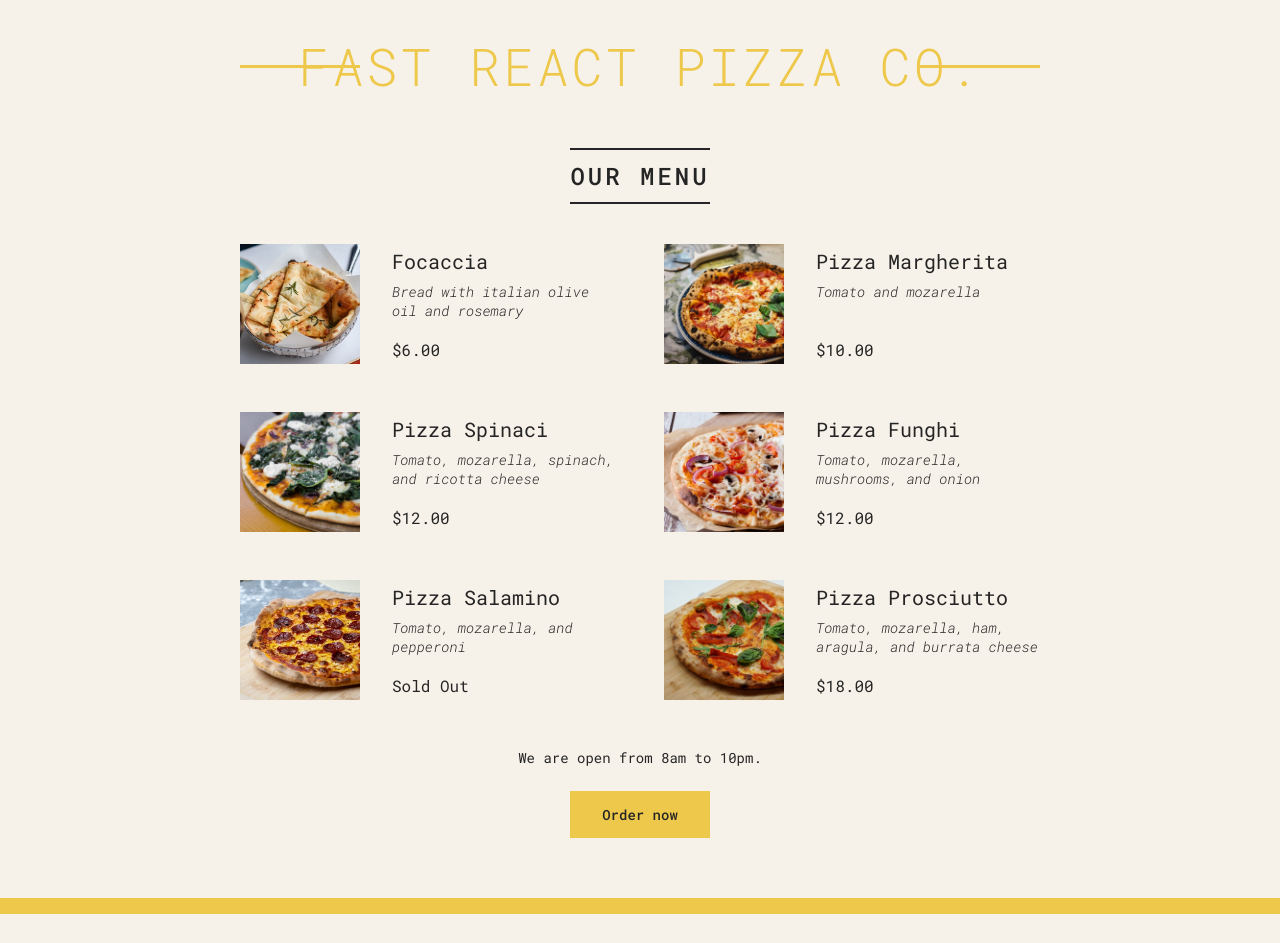
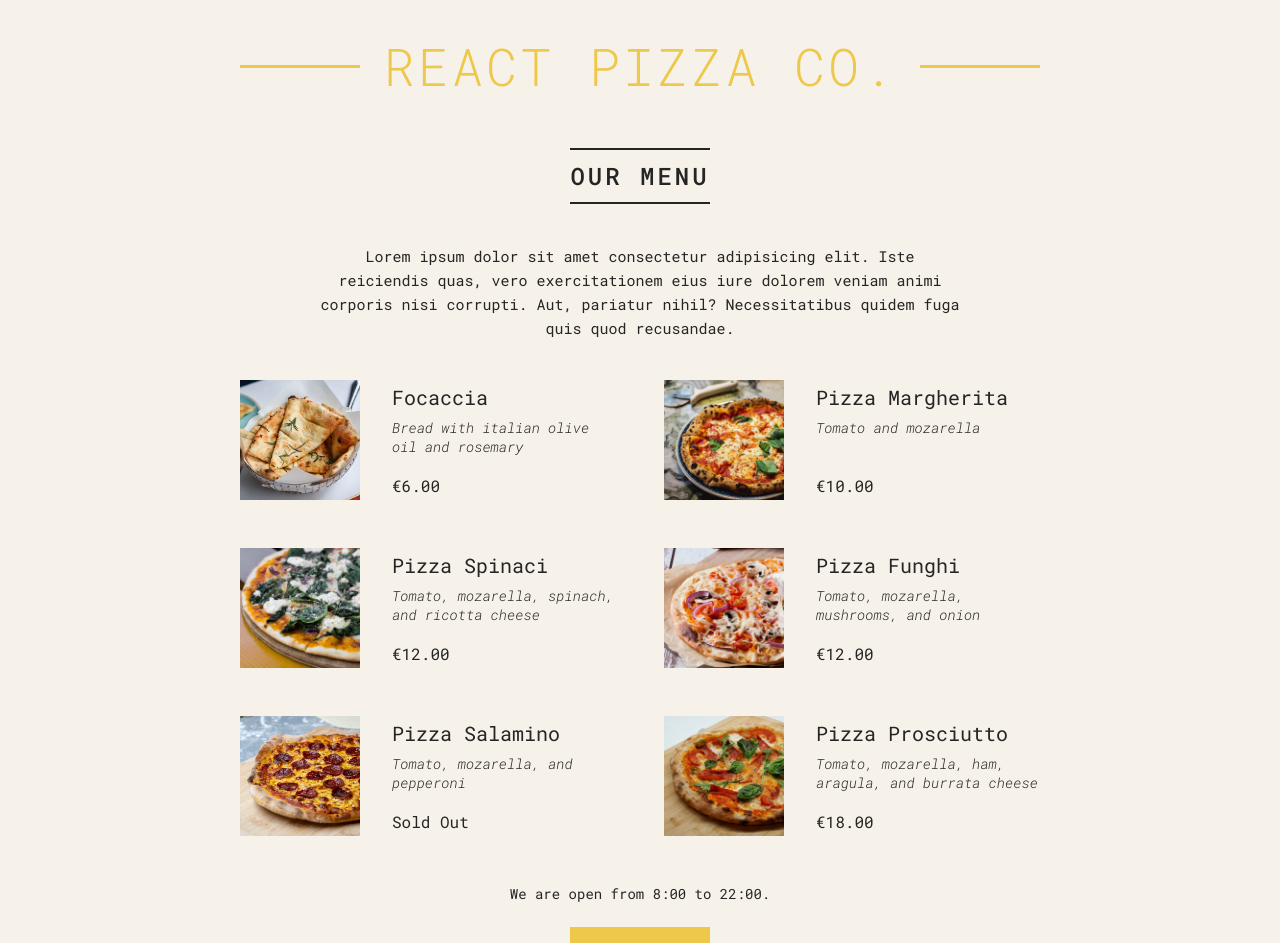
Before and after one commit to cmtayl0r/react-pizza-card, a React (Vite) app: page / in a window 1280 px wide. Shown: the top 943 px of the page. Before the commit the page ends 914 px from the top, so only its background shows below. Built offline with nearby package versions, Linux system fonts and the light colour scheme.

Commit message:
add react fragment to menu

```diff
--- a/src/main.jsx
+++ b/src/main.jsx
@@ -23,7 +23,7 @@ function App() {
 function Header() {
   return (
     <header className="header">
-      <h1>Fast React Pizza Co.</h1>
+      <h1>React Pizza Co.</h1>
     </header>
   );
 }
@@ -35,13 +35,23 @@ function Menu() {
   return (
     <main className="menu">
       <h2>Our Menu</h2>
+
       {/* Conditional rendering: if number of pizzas greater than 0 */}
       {numPizzas > 0 ? (
-        <ul className="pizzas">
-          {pizzas.map((pizza, index) => (
-            <Pizza key={index} {...pizza} />
-          ))}
-        </ul>
+        <>
+          {/* React Fragment */}
+          <p>
+            Lorem ipsum dolor sit amet consectetur adipisicing elit. Iste
+            reiciendis quas, vero exercitationem eius iure dolorem veniam animi
+            corporis nisi corrupti. Aut, pariatur nihil? Necessitatibus quidem
+            fuga quis quod recusandae.
+          </p>
+          <ul className="pizzas">
+            {pizzas.map((pizza, index) => (
+              <Pizza key={index} {...pizza} />
+            ))}
+          </ul>
+        </>
       ) : (
         <p>No pizzas available</p>
       )}
@@ -57,7 +67,7 @@ function Pizza({ name, ingredients, price, photoName, soldOut }) {
         <h3>{name}</h3>
         <p>{ingredients}</p>
         <span className="pizza__price" aria-live="polite">
-          {soldOut ? "Sold Out" : `$${price.toFixed(2)}`}
+          {soldOut ? "Sold Out" : `€${price.toFixed(2)}`}
         </span>
       </div>
     </li>
@@ -66,20 +76,30 @@ function Pizza({ name, ingredients, price, photoName, soldOut }) {
 
 function Footer() {
   const hour = new Date().getHours(); // get the current hour
-  const isOpen = hour >= 8 && hour < 22; // check if the restaurant is open
+  const openHour = 8; // opening hour
+  const closeHour = 22; // closing hour
+  const isOpen = hour >= openHour && hour < closeHour; // check if the restaurant is open
 
   return (
     <footer className="footer">
       {/* Conditional rendering: if the restaurant is open, render the order button */}
       {isOpen ? (
-        <div className="order">
-          <p>We are open from 8am to 10pm.</p>
-          <button className="btn">Order now</button>
-        </div>
+        <Order openHour={openHour} closeHour={closeHour} />
       ) : (
         <p>We are closed. Come back tomorrow!</p>
       )}
     </footer>
+  );
+}
+
+function Order({ openHour, closeHour }) {
+  return (
+    <div className="order">
+      <p>
+        We are open from {openHour}:00 to {closeHour}:00.
+      </p>
+      <button className="btn">Order now</button>
+    </div>
   );
 }
 
```
Also changed, not shown: 1 other file (tests, documents, lock files or other folders).
